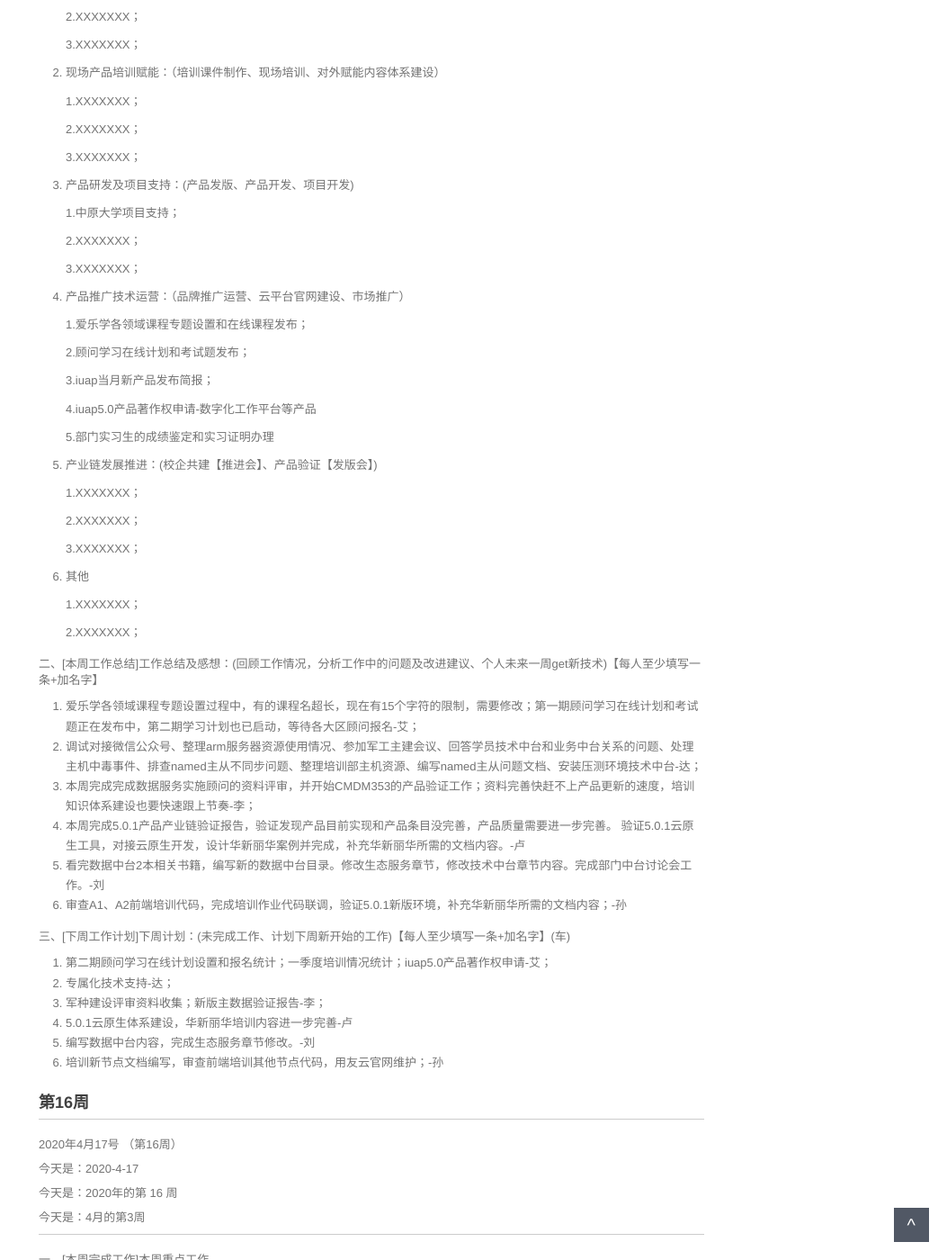
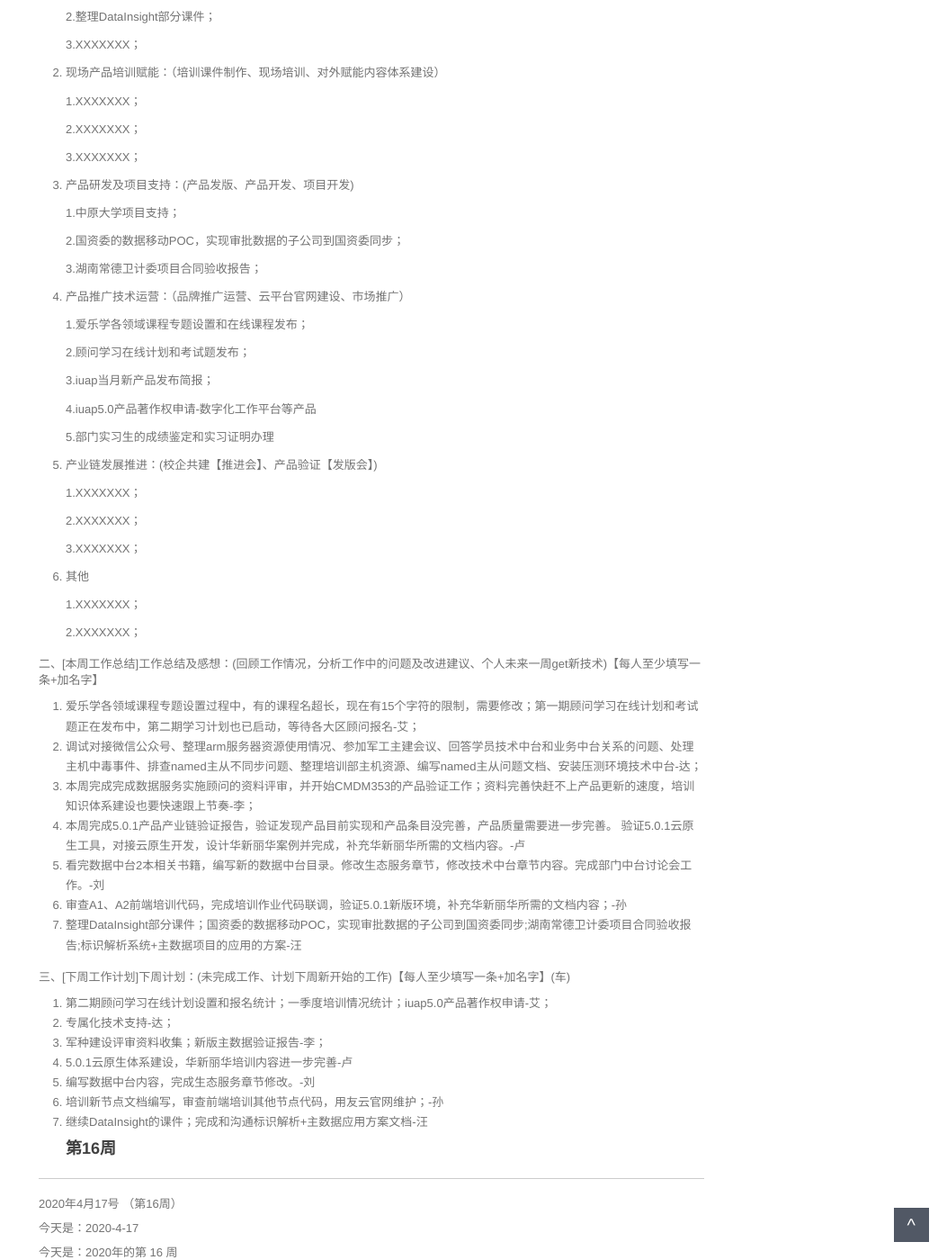
Before and after one commit to walllFlower/blog, a Jekyll site: the page built from 2020-02-28-day_report.md, in a window 1280 px wide and 1400 px high, scrolled down 590 px. Shown: the whole window at 90% size, without its empty margins (227-1280 px from the left). Built offline with Jekyll 4.4.1, drawn with Linux system fonts in a browser that asks for light colours; comment, search, counter and statistics services are not loaded.

Commit message:
Update 2020-02-28-day_report.md

```diff
--- a/2020-02-28-day_report.md
+++ b/2020-02-28-day_report.md
@@ -28,7 +28,7 @@ categories: 技术运营工作周报
 
     1.iuap5.0.1云原生开发知识体系完善；
 
-    2.XXXXXXX；
+    2.整理DataInsight部分课件；
 
     3.XXXXXXX；
 
@@ -44,9 +44,9 @@ categories: 技术运营工作周报
 
     1.中原大学项目支持；
 
-    2.XXXXXXX；
+    2.国资委的数据移动POC，实现审批数据的子公司到国资委同步；
 
-    3.XXXXXXX；
+    3.湖南常德卫计委项目合同验收报告；
 
 4. 产品推广技术运营：（品牌推广运营、云平台官网建设、市场推广）
 
@@ -83,7 +83,7 @@ categories: 技术运营工作周报
 4. 本周完成5.0.1产品产业链验证报告，验证发现产品目前实现和产品条目没完善，产品质量需要进一步完善。 验证5.0.1云原生工具，对接云原生开发，设计华新丽华案例并完成，补充华新丽华所需的文档内容。-卢
 5. 看完数据中台2本相关书籍，编写新的数据中台目录。修改生态服务章节，修改技术中台章节内容。完成部门中台讨论会工作。-刘
 6. 审查A1、A2前端培训代码，完成培训作业代码联调，验证5.0.1新版环境，补充华新丽华所需的文档内容；-孙
-
+7. 整理DataInsight部分课件；国资委的数据移动POC，实现审批数据的子公司到国资委同步;湖南常德卫计委项目合同验收报告;标识解析系统+主数据项目的应用的方案-汪
 
 三、[下周工作计划]下周计划：(未完成工作、计划下周新开始的工作)【每人至少填写一条+加名字】(车)
 
@@ -93,7 +93,7 @@ categories: 技术运营工作周报
 4. 5.0.1云原生体系建设，华新丽华培训内容进一步完善-卢
 5. 编写数据中台内容，完成生态服务章节修改。-刘
 6. 培训新节点文档编写，审查前端培训其他节点代码，用友云官网维护；-孙
-
+7. 继续DataInsight的课件；完成和沟通标识解析+主数据应用方案文档-汪
 ###  第16周
 
 ***
```
